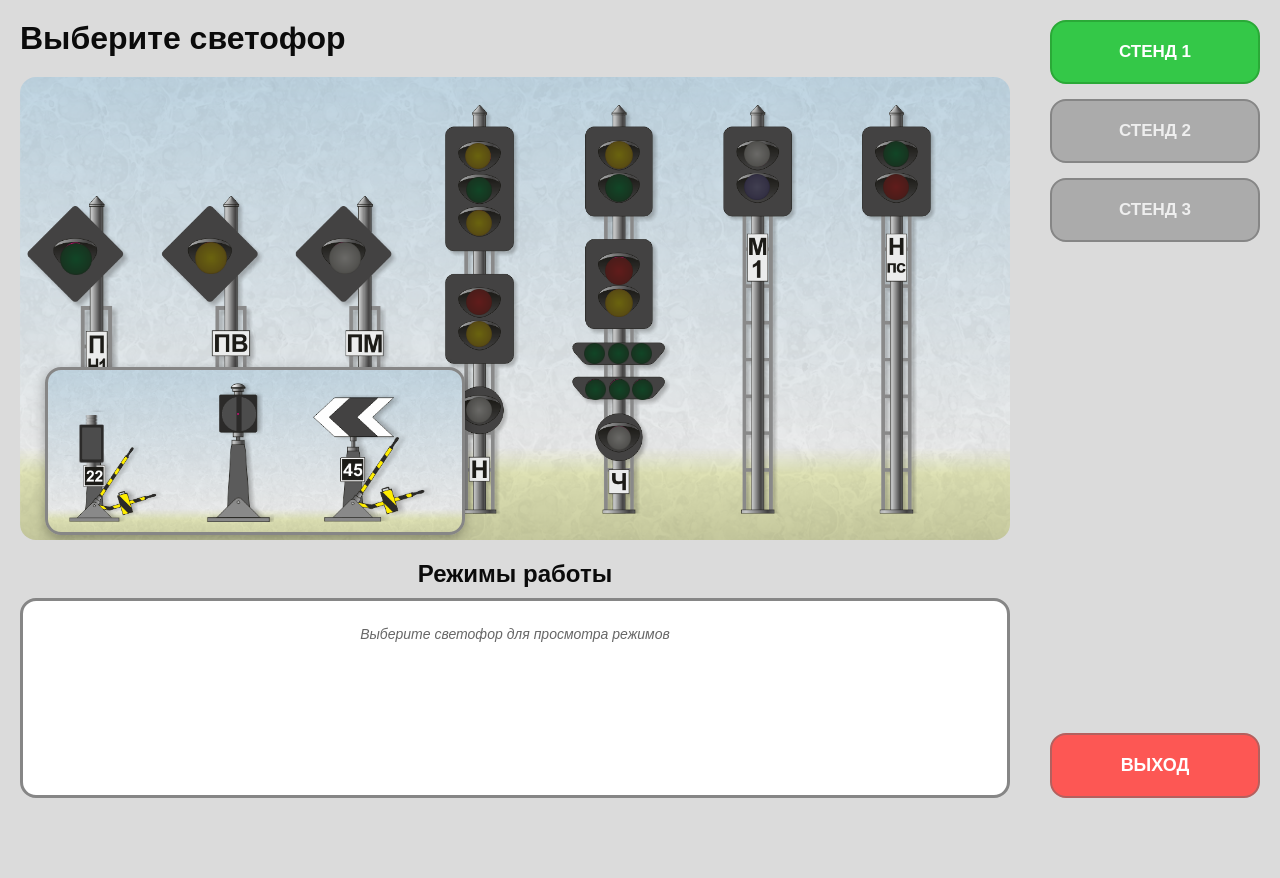
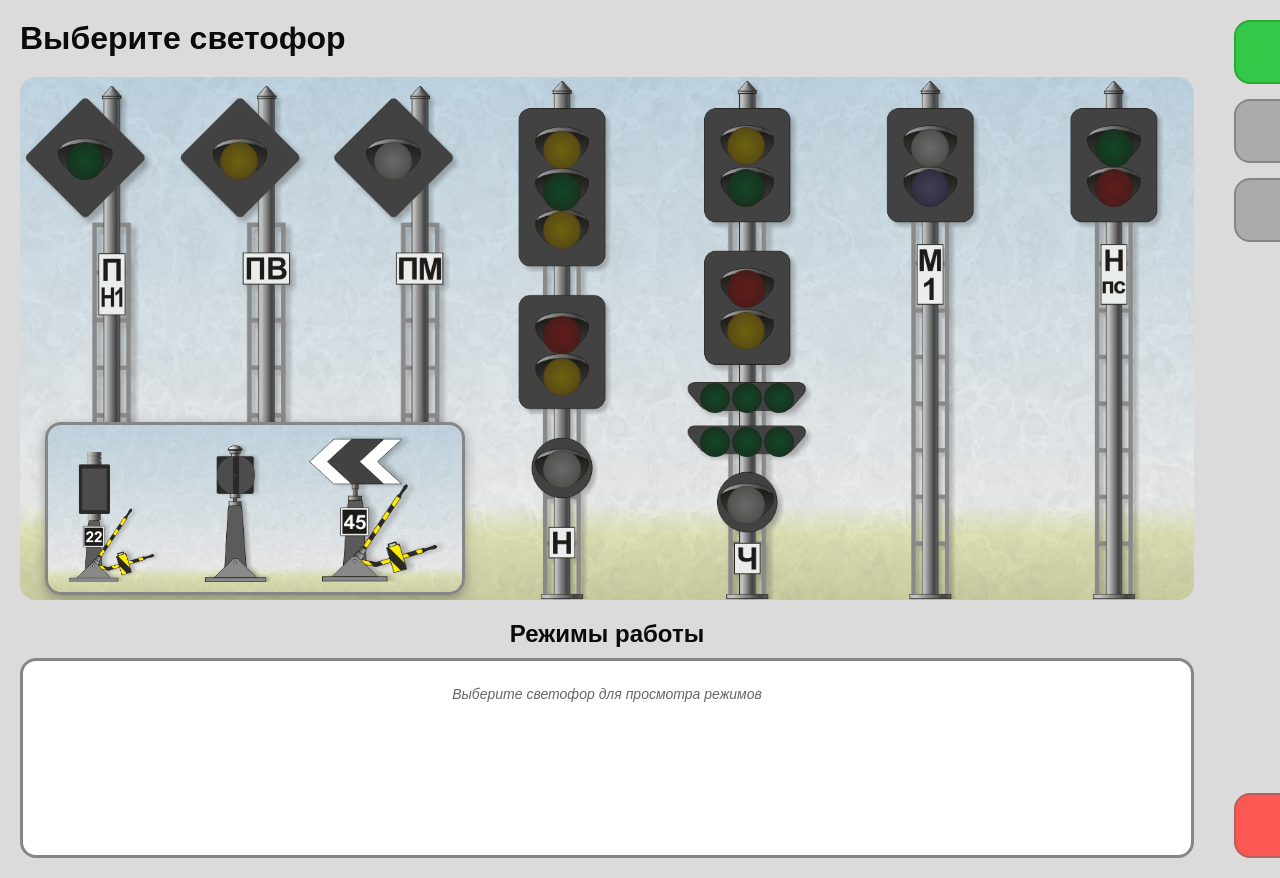
Before and after one commit to L0nelys016/RulesOfTechnicalOperationOfRollingStock, a React (Vite) app in the folder RulesOfTechnicalOperationOfRollingStock/: page / in a window 1280 px wide. Before the commit the page ends 818 px from the top, so only its background shows below. Built offline with nearby package versions, Linux system fonts and the light colour scheme.

Commit message:
Update stand1.css

```diff
--- a/RulesOfTechnicalOperationOfRollingStock/src/styles/stands/stand1.css
+++ b/RulesOfTechnicalOperationOfRollingStock/src/styles/stands/stand1.css
@@ -8,222 +8,8 @@
   width: min(100%, 420px);
 }
 
-.main-lights.stand1 .light-item:nth-child(4),
-.main-lights.stand1 .light-item:nth-child(5),
-.main-lights.stand1 .light-item:nth-child(6),
-.main-lights.stand1 .light-item:nth-child(7) {
-  width: 115px;
-}
-
-.main-lights.stand1 .light-item:nth-child(4) .traffic-light,
-.main-lights.stand1 .light-item:nth-child(5) .traffic-light,
-.main-lights.stand1 .light-item:nth-child(6) .traffic-light,
-.main-lights.stand1 .light-item:nth-child(7) .traffic-light {
-  transform: scale(1.15);
-  max-height: 360px;
-  transition: transform 0.3s ease;
-}
-
-.main-lights.stand1 .light-item {
-  transition: all 0.3s cubic-bezier(0.4, 0, 0.2, 1);
-}
-
-.stand1 .not-active-lamp,
-.stand1 .active-lamp {
-  position: absolute;
-  z-index: 3;
-  pointer-events: none;
-  width: 32px;
-  height: auto;
-}
-
-.stand1 .not-active-lamp {
-  opacity: 1;
-}
-
-.stand1 .active-lamp {
-  filter: brightness(1.3) drop-shadow(0 0 18px currentColor);
-}
-
-.stand1 .light-item:nth-child(1) .lamp1 {
-  top: 18%;
-  left: 36.5%;
-}
-
-.stand1 .light-item:nth-child(2) .lamp1 {
-  top: 17.8%;
-  left: 37%;
-}
-
-.stand1 .light-item:nth-child(3) .lamp1 {
-  top: 17.8%;
-  left: 37%;
-}
-
-.stand1 .light-item:nth-child(4) .lamp1 {
-  top: 4.5%;
-  left: 37.5%;
-  width: 26px;
-}
-
-.stand1 .light-item:nth-child(4) .lamp2 {
-  top: 14%;
-  left: 38%;
-  width: 26px;
-}
-
-.stand1 .light-item:nth-child(4) .lamp3 {
-  top: 23%;
-  left: 38%;
-  width: 26px;
-}
-
-.stand1 .light-item:nth-child(4) .lamp4 {
-  top: 45%;
-  left: 38%;
-  width: 26px;
-}
-
-.stand1 .light-item:nth-child(4) .lamp5 {
-  top: 54%;
-  left: 38.5%;
-  width: 26px;
-}
-
-.stand1 .light-item:nth-child(4) .lamp6 {
-  top: 75%;
-  left: 38%;
-  width: 26px;
-}
-
-.stand1 .light-item:nth-child(5) .lamp1 {
-  top: 4%;
-  left: 38%;
-  width: 28px;
-}
-
-.stand1 .light-item:nth-child(5) .lamp2 {
-  top: 13%;
-  left: 38%;
-  width: 28px;
-}
-
-.stand1 .light-item:nth-child(5) .lamp3 {
-  top: 36%;
-  left: 38%;
-  width: 28px;
-}
-
-.stand1 .light-item:nth-child(5) .lamp4 {
-  top: 45%;
-  left: 38%;
-  width: 28px;
-}
-
-.stand1 .light-item:nth-child(5) .lamp5 {
-  top: 60%;
-  left: 20%;
-  width: 21px;
-}
-
-.stand1 .light-item:nth-child(5) .lamp6 {
-  top: 60%;
-  left: 41%;
-  width: 21px;
-}
-
-.stand1 .light-item:nth-child(5) .lamp7 {
-  top: 60%;
-  left: 61%;
-  width: 21px;
-}
-
-.stand1 .light-item:nth-child(5) .lamp8 {
-  top: 70%;
-  left: 21%;
-  width: 21px;
-}
-
-.stand1 .light-item:nth-child(5) .lamp9 {
-  top: 70%;
-  left: 42%;
-  width: 21px;
-}
-
-.stand1 .light-item:nth-child(5) .lamp10 {
-  top: 70%;
-  left: 62%;
-  width: 21px;
-}
-
-.stand1 .light-item:nth-child(5) .lamp11 {
-  top: 83%;
-  left: 40%;
-  width: 24px;
-}
-
-.stand1 .light-item:nth-child(6) .lamp1 {
-  top: 4%;
-  left: 38%;
-  width: 26px;
-}
-
-.stand1 .light-item:nth-child(6) .lamp2 {
-  top: 13%;
-  left: 38%;
-  width: 26px;
-}
-
-.stand1 .light-item:nth-child(7) .lamp1 {
-  top: 4%;
-  left: 38%;
-  width: 26px;
-}
-
-.stand1 .light-item:nth-child(7) .lamp2 {
-  top: 13%;
-  left: 38%;
-  width: 26px;
-}
-
-.stand1 .preview-light-item {
-  width: 100px;
-}
-
-.stand1 .preview-light-item:nth-child(3) {
-  width: 120px;
-}
-
-.stand1 .preview-light-item .not-active-lamp,
-.stand1 .preview-light-item .active-lamp {
-  position: absolute;
-  z-index: 4;
-  pointer-events: none;
-  height: auto;
-}
-
-.stand1 .preview-light-item .not-active-lamp {
-  opacity: 1;
-}
-
-.stand1 .preview-light-item .active-lamp {
-  filter: brightness(1.35) drop-shadow(0 0 12px currentColor);
-}
-
-.stand1 .preview-light-item:nth-child(1) .lamp1 {
-  top: 6%;
-  left: 2.5%;
-  width: 52px;
-}
-
-.stand1 .preview-light-item:nth-child(2) .lamp1 {
-  top: 12%;
-  left: 34%;
-  width: 34px;
-}
-
-@media (min-width: 1920px) {
-  .stand1 .preview-light-item:nth-child(3) {
+/* Изменения для 1920 применены как основные */
+.preview-area.stand1 .preview-light-item:nth-child(3) {
   width: 140px;
 }
 
@@ -254,8 +40,31 @@
 .main-lights.stand1 .light-item:nth-child(7) .traffic-light {
   transform: scale(1.25);
   max-height: 420px;
+  transition: transform 0.3s ease;
 }
 
+.main-lights.stand1 .light-item {
+  transition: all 0.3s cubic-bezier(0.4, 0, 0.2, 1);
+}
+
+.stand1 .not-active-lamp,
+.stand1 .active-lamp {
+  position: absolute;
+  z-index: 3;
+  pointer-events: none;
+  width: 32px;
+  height: auto;
+}
+
+.stand1 .not-active-lamp {
+  opacity: 1;
+}
+
+.stand1 .active-lamp {
+  filter: brightness(1.3) drop-shadow(0 0 18px currentColor);
+}
+
+/* Позиционирование ламп для 1920 (теперь основные) */
 .stand1 .light-item:nth-child(1) .lamp1 {
   top: 16%;
   left: 35%;
@@ -400,6 +209,26 @@
   width: 38px;
 }
 
+.stand1 .preview-light-item {
+  width: 100px;
+}
+
+.stand1 .preview-light-item .not-active-lamp,
+.stand1 .preview-light-item .active-lamp {
+  position: absolute;
+  z-index: 4;
+  pointer-events: none;
+  height: auto;
+}
+
+.stand1 .preview-light-item .not-active-lamp {
+  opacity: 1;
+}
+
+.stand1 .preview-light-item .active-lamp {
+  filter: brightness(1.35) drop-shadow(0 0 12px currentColor);
+}
+
 .stand1 .preview-light-item:nth-child(1) .lamp1 {
   top: -17%;
   left: -2%;
@@ -411,4 +240,3 @@
   left: 31%;
   width: 38px;
 }
-}
```
Lines whose indentation alone changed are shown as unchanged.
